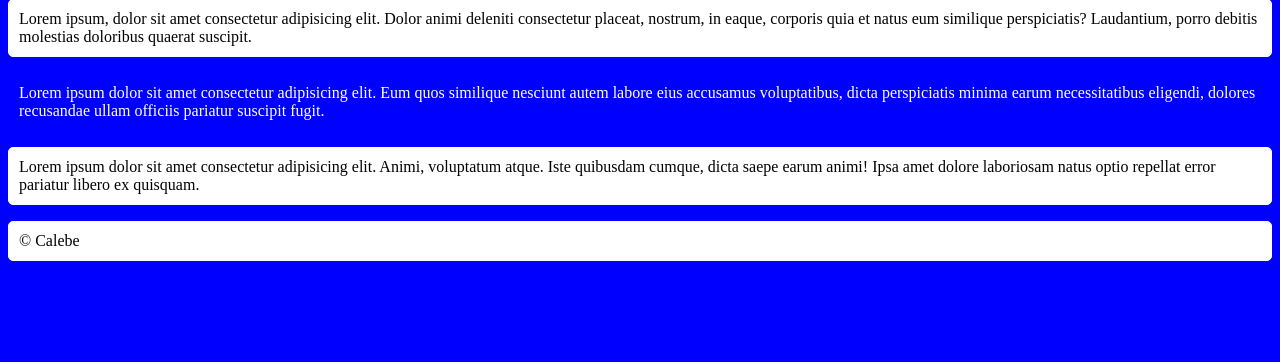
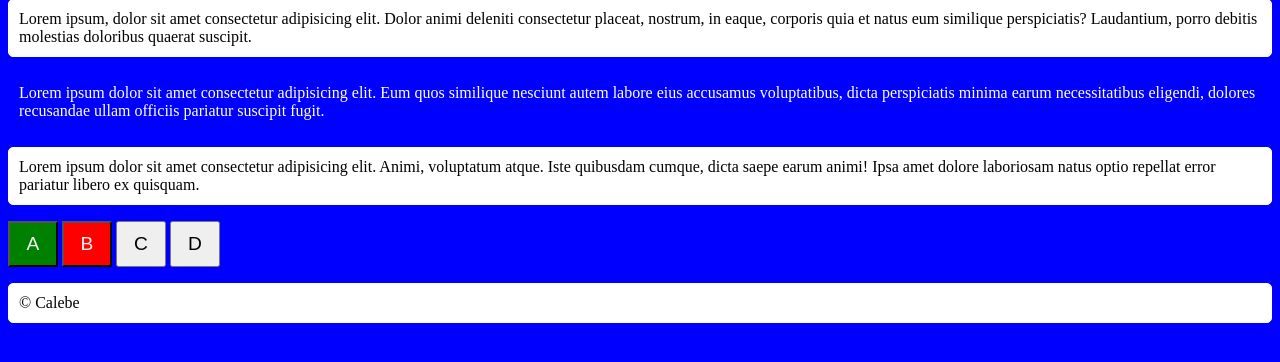
Before and after one commit to Calebeans/web, a PHP site: page / in a window 1280 px wide. Shown: the part 162-524 px from the top of the page. Run offline with PHP 8.4, Linux system fonts and the light colour scheme.

Commit message:
Aula dia 02/12

```diff
--- a/26-11-sass/css/estilo.css
+++ b/26-11-sass/css/estilo.css
@@ -27,3 +27,19 @@ p {
   padding: 10px;
   border-radius: 5px;
 }
+
+button {
+  padding: 10px;
+  font-size: 1.2em;
+  width: 50px;
+}
+
+.botao-confirmar {
+  background-color: green;
+  color: whitesmoke;
+}
+
+.botao-deletar {
+  background-color: red;
+  color: whitesmoke;
+}
--- a/26-11-sass/index.html
+++ b/26-11-sass/index.html
@@ -17,6 +17,10 @@
     <p class="alerta-info">Lorem ipsum dolor sit amet consectetur adipisicing elit. Eum quos similique nesciunt autem labore eius accusamus voluptatibus, dicta perspiciatis minima earum necessitatibus eligendi, dolores recusandae ullam officiis pariatur suscipit fugit.</p>
     <p>Lorem ipsum dolor sit amet consectetur adipisicing elit. Animi, voluptatum atque. Iste quibusdam cumque, dicta saepe earum animi! Ipsa amet dolore laboriosam natus optio repellat error pariatur libero ex quisquam.</p>
 
+    <button class="botao-confirmar">A</button>
+    <button class="botao-deletar">B</button>
+    <button>C</button>
+    <button>D</button>
     <footer>
         <p>&copy Calebe</p>
     </footer>
--- a/26-11-sass/scss/estilo.scss
+++ b/26-11-sass/scss/estilo.scss
@@ -1,4 +1,5 @@
 @use 'cores';
+$w: 100;
 
 @mixin alerta($cor_borda: white, $cor_t: black, $cor_f: transparent){
     border: 1px solid $cor_borda;
@@ -28,3 +29,23 @@ p{
 .alerta-info {
     @include alerta(blue, white, rgb(225, 0, 255),)
 }
+
+%botao {
+    padding: 10px;
+    font-size: 1.2em;
+    width: ($w / 2) * 1px;
+}
+
+button {
+    @extend %botao;
+}
+
+.botao-confirmar {
+    background-color: green;
+    color: whitesmoke;
+}
+
+.botao-deletar {
+    background-color: red;
+    color: whitesmoke;
+}
```
